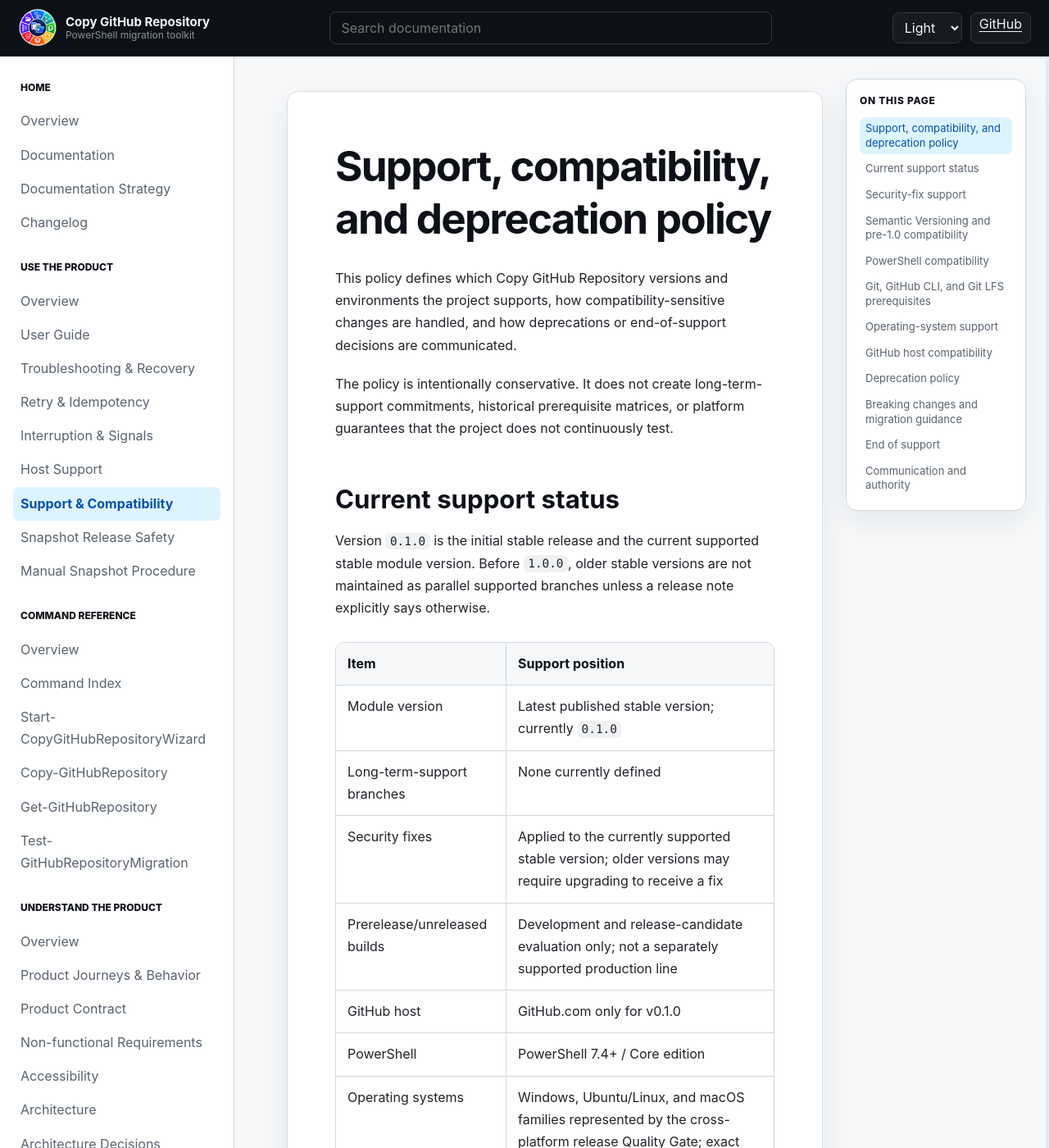
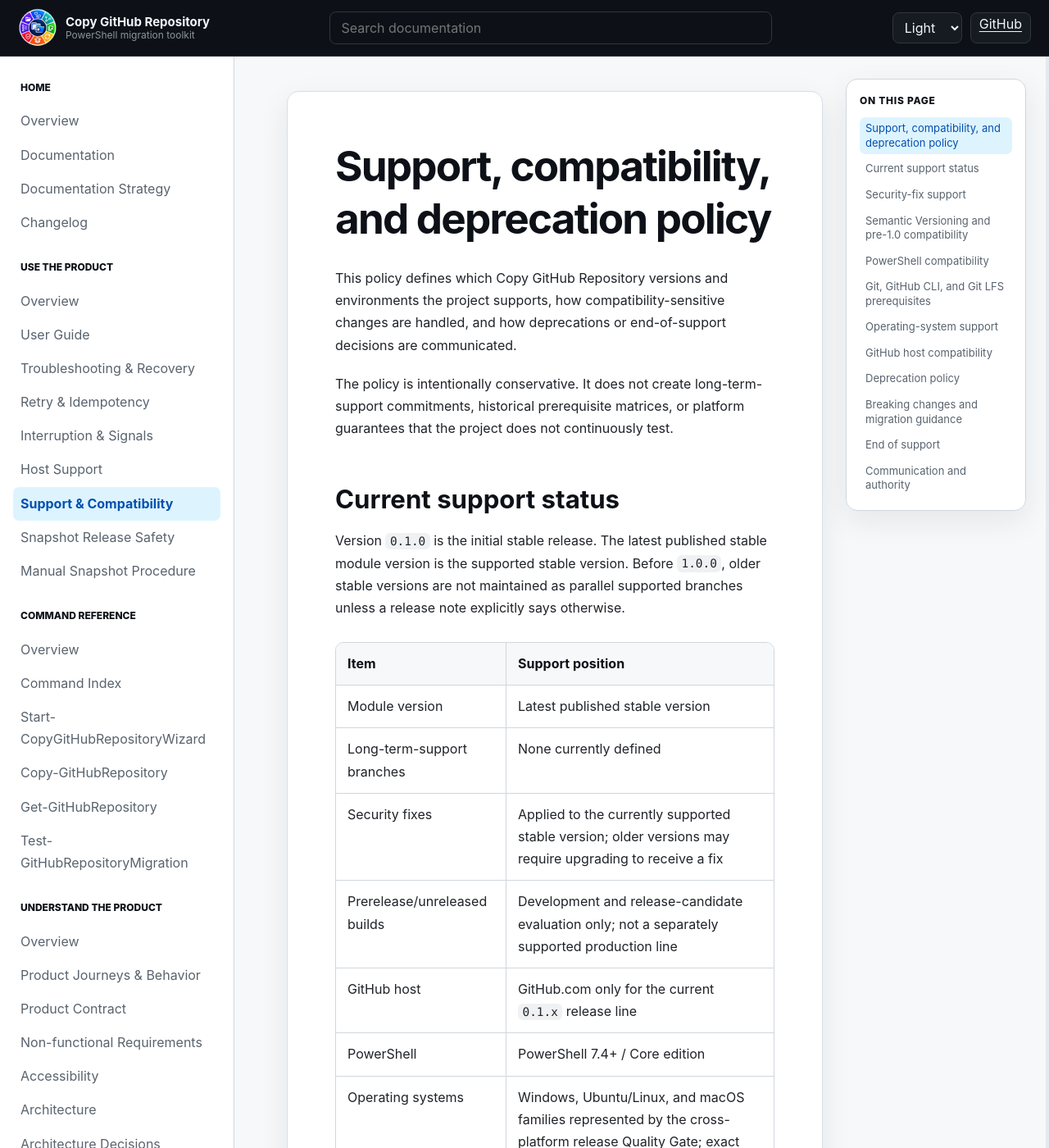
Before and after one commit to infoconex/copy-github-repo, a Jekyll site: the page built from docs/user/support-policy.md, in a window 1280 px wide and 1400 px high. Shown: the whole window at 82% size. Built offline with Jekyll 4.4.1, drawn with Linux system fonts in a browser that asks for light colours; our own code applies the rules of GitHub Pages for plain Markdown files; some of the changed text lies outside the part shown.

Commit message:
Make support policy release independent

```diff
--- a/docs/user/support-policy.md
+++ b/docs/user/support-policy.md
@@ -6,15 +6,15 @@ The policy is intentionally conservative. It does not create long-term-support c
 
 ## Current support status
 
-Version `0.1.0` is the initial stable release and the current supported stable module version. Before `1.0.0`, older stable versions are not maintained as parallel supported branches unless a release note explicitly says otherwise.
+Version `0.1.0` is the initial stable release. The latest published stable module version is the supported stable version. Before `1.0.0`, older stable versions are not maintained as parallel supported branches unless a release note explicitly says otherwise.
 
 | Item | Support position |
 | --- | --- |
-| Module version | Latest published stable version; currently `0.1.0` |
+| Module version | Latest published stable version |
 | Long-term-support branches | None currently defined |
 | Security fixes | Applied to the currently supported stable version; older versions may require upgrading to receive a fix |
 | Prerelease/unreleased builds | Development and release-candidate evaluation only; not a separately supported production line |
-| GitHub host | GitHub.com only for v0.1.0 |
+| GitHub host | GitHub.com only for the current `0.1.x` release line |
 | PowerShell | PowerShell 7.4+ / Core edition |
 | Operating systems | Windows, Ubuntu/Linux, and macOS families represented by the cross-platform release Quality Gate; exact historical OS versions are not separately guaranteed |
 
@@ -75,7 +75,7 @@ A platform family may be removed from support only through an announced compatib
 
 ## GitHub host compatibility
 
-Version `0.1.0` supports **GitHub.com only**. GitHub Enterprise Server and other hosts are unsupported/deferred and fail closed through the public host guard.
+The current `0.1.x` release line supports **GitHub.com only**. GitHub Enterprise Server and other hosts are unsupported/deferred and fail closed through the public host guard.
 
 The detailed host contract is in [GitHub host support](host-support.md). Adding another host is a product capability change that requires explicit design, verification, and documentation; it is not inferred from the presence of the `-HostName` parameter.
 
```
